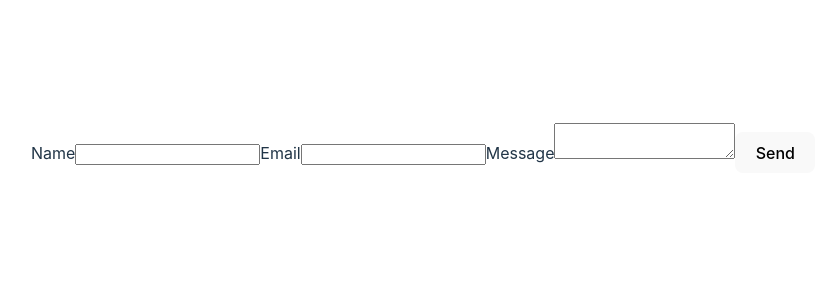
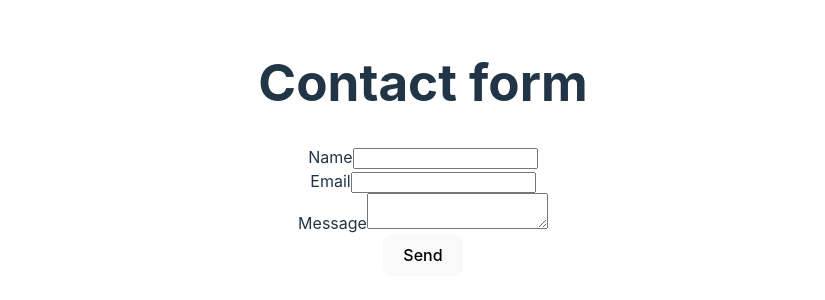
Before and after one commit to TJBlackman/form-test, a React (Vite) app: page / in a window 1280 px wide. Shown: the part 252-552 px from the top of the page, without its empty margins (217-1042 px from the left). Built offline with nearby package versions, Linux system fonts and the light colour scheme.

Commit message:
styles baby

```diff
--- a/src/App.jsx
+++ b/src/App.jsx
@@ -8,13 +8,17 @@ function App() {
   return (
     <div className="App">
       {/* A contact form */}
+      <h1>Contact form</h1>
       <form netlify name="contact" method="POST">
         <label htmlFor="name">Name</label>
         <input type="text" id="name" name="name" />
+        <br />
         <label htmlFor="email">Email</label>
         <input type="email" id="email" name="email" />
+        <br />
         <label htmlFor="message">Message</label>
         <textarea id="message" name="message" />
+        <br />
         <button type="submit">Send</button>
       </form>
     </div>
```
